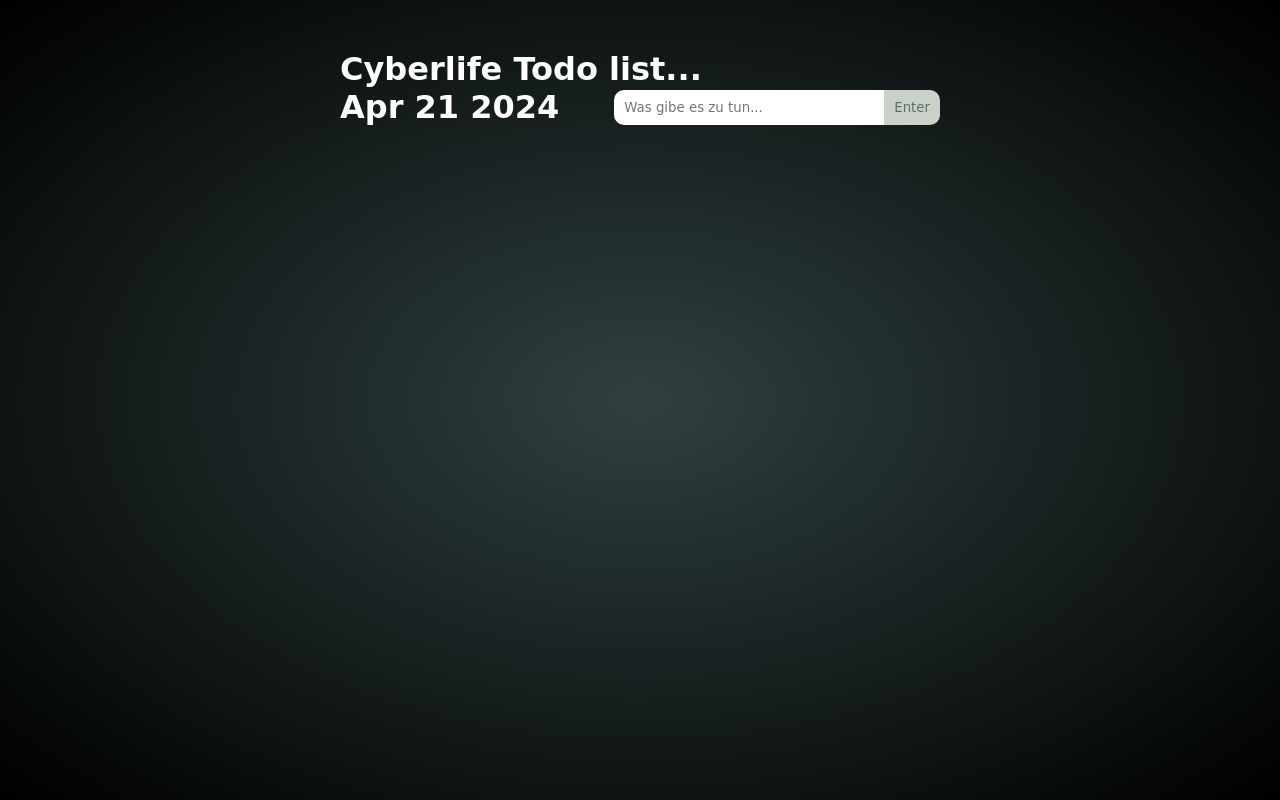
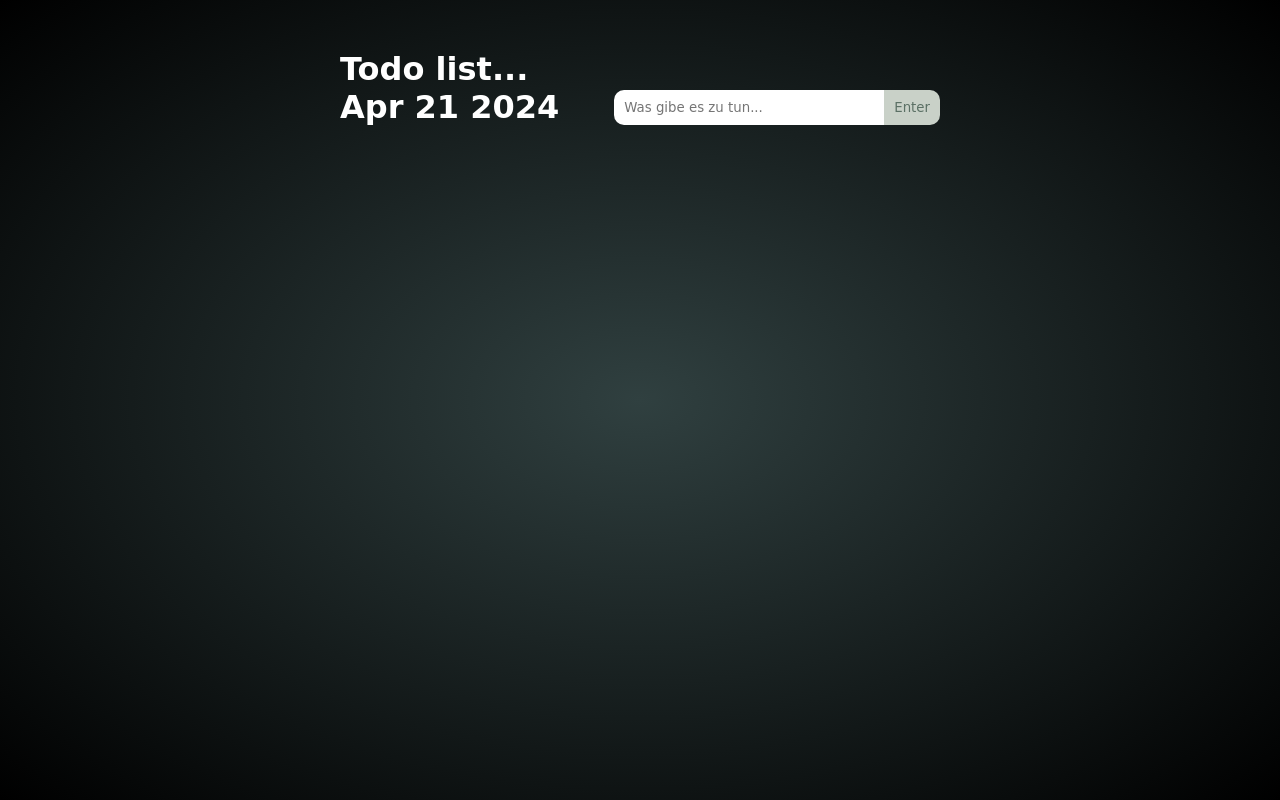
Before and after one commit to Nowa-Tech/to-do-list, a plain HTML site: page index.html in a window 1280 px wide. Drawn offline with Linux system fonts and the light colour scheme; a web font is replaced by a local one.

Commit message:
Update index.html

```diff
--- a/index.html
+++ b/index.html
@@ -16,7 +16,7 @@
 <body>
 
   <main class="app">
-    <h1>Cyberlife Todo list...</h1>
+    <h1>Todo list...</h1>
     <div class="input-header">
       <h1><span id="date"></span></h1>
       <div class="to-do-input">
```
